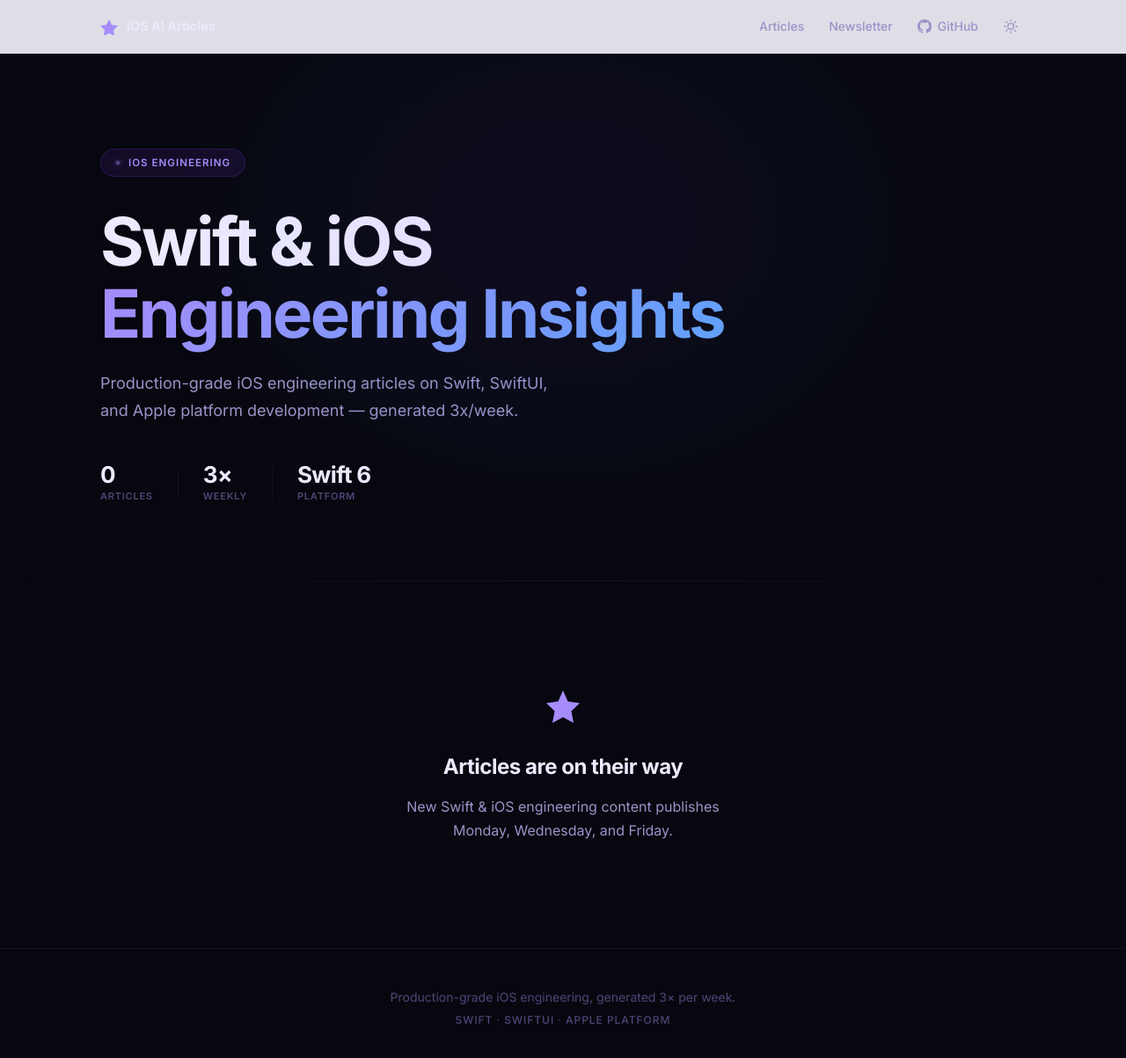
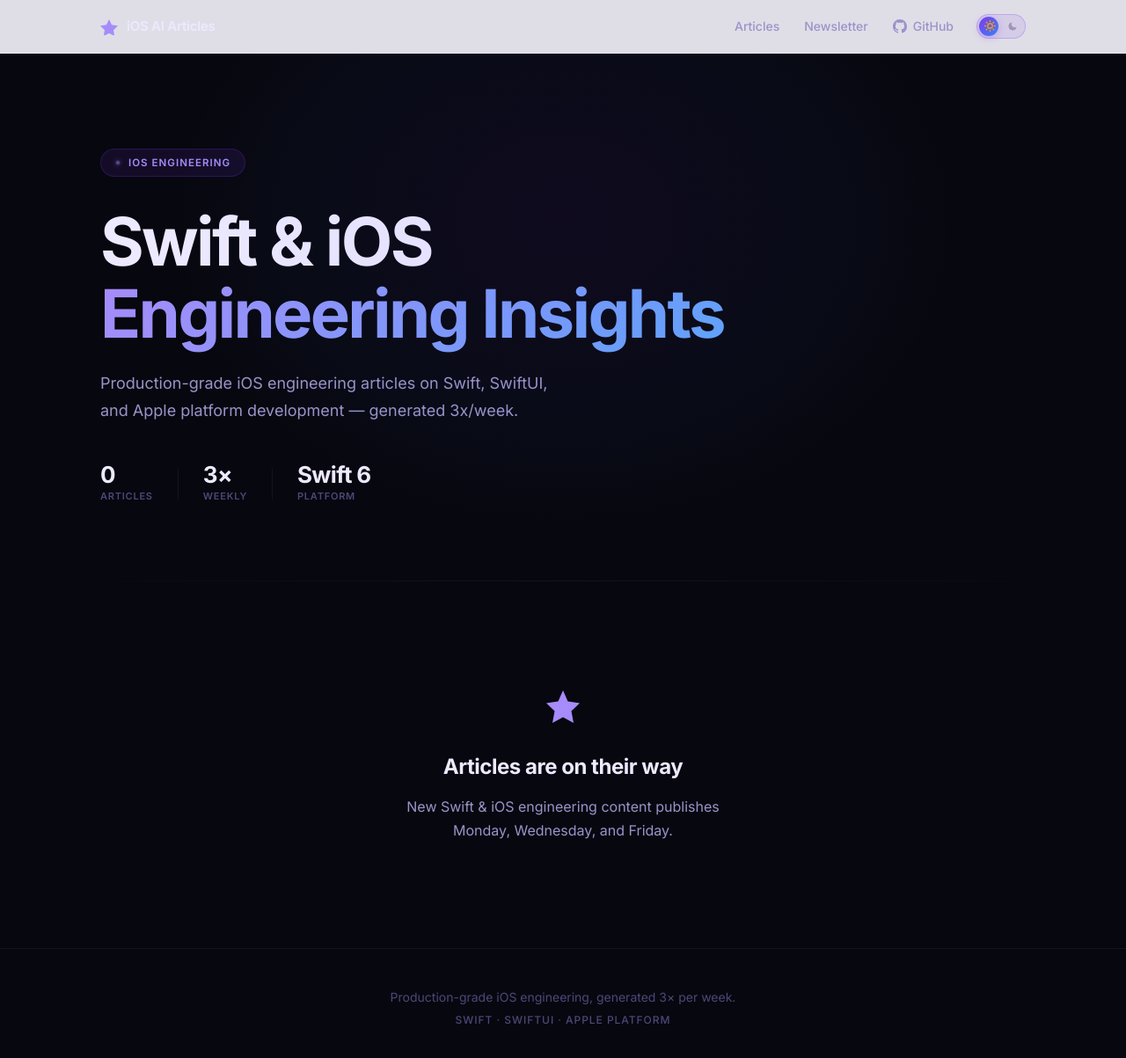
Before and after one commit to saurabhdave/ios-ai-articles, a Jekyll site: the page built from index.md, in a window 1280 px wide and 1213 px high. Shown: the top 1203 px of the window at 88% size. Built offline with Jekyll 4.4.1, drawn with Linux system fonts in a browser that asks for light colours.

Commit message:
feat: redesign theme toggle as modern sliding pill
Co-Authored-By: Claude Sonnet 4.6 <noreply@anthropic.com>

```diff
--- a/_layouts/default.html
+++ b/_layouts/default.html
@@ -42,18 +42,26 @@
           GitHub
         </a>
         <button class="theme-toggle" id="theme-toggle" aria-label="Toggle light/dark mode">
-          <!-- Sun icon (shown in dark mode to switch to light) -->
-          <svg class="icon-sun" width="16" height="16" viewBox="0 0 24 24" fill="none" stroke="currentColor" stroke-width="2" stroke-linecap="round" stroke-linejoin="round">
+          <span class="toggle-track">
+            <!-- Sun on left -->
+            <span class="toggle-icon toggle-icon-sun">
+              <svg width="13" height="13" viewBox="0 0 24 24" fill="none" stroke="currentColor" stroke-width="2.5" stroke-linecap="round" stroke-linejoin="round">
                 <circle cx="12" cy="12" r="5"/>
                 <line x1="12" y1="1" x2="12" y2="3"/><line x1="12" y1="21" x2="12" y2="23"/>
                 <line x1="4.22" y1="4.22" x2="5.64" y2="5.64"/><line x1="18.36" y1="18.36" x2="19.78" y2="19.78"/>
                 <line x1="1" y1="12" x2="3" y2="12"/><line x1="21" y1="12" x2="23" y2="12"/>
                 <line x1="4.22" y1="19.78" x2="5.64" y2="18.36"/><line x1="18.36" y1="5.64" x2="19.78" y2="4.22"/>
               </svg>
-          <!-- Moon icon (shown in light mode to switch to dark) -->
-          <svg class="icon-moon" width="16" height="16" viewBox="0 0 24 24" fill="none" stroke="currentColor" stroke-width="2" stroke-linecap="round" stroke-linejoin="round">
+            </span>
+            <!-- Sliding thumb -->
+            <span class="toggle-thumb"></span>
+            <!-- Moon on right -->
+            <span class="toggle-icon toggle-icon-moon">
+              <svg width="12" height="12" viewBox="0 0 24 24" fill="currentColor">
                 <path d="M21 12.79A9 9 0 1 1 11.21 3 7 7 0 0 0 21 12.79z"/>
               </svg>
+            </span>
+          </span>
         </button>
       </div>
     </div>
--- a/assets/css/main.css
+++ b/assets/css/main.css
@@ -80,37 +80,86 @@
   color: #4c1d95;
 }
 
-/* === Theme toggle button === */
+/* === Theme toggle — sliding pill === */
 .theme-toggle {
   display: inline-flex;
   align-items: center;
-  justify-content: center;
-  width: 34px;
-  height: 34px;
-  border-radius: var(--radius-sm);
-  border: 1px solid var(--border);
-  background: transparent;
-  color: var(--text-2);
+  background: none;
+  border: none;
+  padding: 0;
   cursor: pointer;
-  transition: color var(--dur), background var(--dur), border-color var(--dur);
   flex-shrink: 0;
-  margin-left: 4px;
+  margin-left: 10px;
+  -webkit-tap-highlight-color: transparent;
 }
 
-.theme-toggle:hover {
-  color: var(--text-1);
-  background: rgba(255, 255, 255, 0.06);
-  border-color: var(--border-hover);
+.toggle-track {
+  position: relative;
+  display: flex;
+  align-items: center;
+  justify-content: space-between;
+  width: 56px;
+  height: 28px;
+  border-radius: 100px;
+  background: rgba(124, 58, 237, 0.18);
+  border: 1px solid rgba(124, 58, 237, 0.35);
+  padding: 0 7px;
+  box-sizing: border-box;
+  transition: background 0.3s, border-color 0.3s;
+  cursor: pointer;
 }
 
-[data-theme="light"] .theme-toggle:hover {
-  background: rgba(124, 58, 237, 0.07);
+.toggle-track:hover {
+  border-color: rgba(124, 58, 237, 0.6);
+  background: rgba(124, 58, 237, 0.24);
 }
 
-.theme-toggle .icon-sun { display: none; }
-.theme-toggle .icon-moon { display: block; }
-[data-theme="light"] .theme-toggle .icon-sun { display: block; }
-[data-theme="light"] .theme-toggle .icon-moon { display: none; }
+.toggle-icon {
+  position: relative;
+  z-index: 2;
+  display: flex;
+  align-items: center;
+  justify-content: center;
+  width: 14px;
+  height: 14px;
+  flex-shrink: 0;
+  transition: opacity 0.3s, color 0.3s;
+  pointer-events: none;
+}
+
+/* Dark mode: sun (left) dim, moon (right) bright */
+.toggle-icon-sun  { color: var(--text-3); opacity: 0.45; }
+.toggle-icon-moon { color: #a78bfa;       opacity: 1;    }
+
+/* Light mode: sun bright, moon dim */
+[data-theme="light"] .toggle-icon-sun  { color: #f59e0b; opacity: 1;    }
+[data-theme="light"] .toggle-icon-moon { color: var(--text-3); opacity: 0.4; }
+
+.toggle-thumb {
+  position: absolute;
+  top: 2px;
+  left: 2px;
+  width: 22px;
+  height: 22px;
+  border-radius: 50%;
+  background: linear-gradient(135deg, #7c3aed 0%, #3b82f6 100%);
+  box-shadow: 0 2px 8px rgba(124, 58, 237, 0.5);
+  /* Dark mode default: thumb on right (moon side) */
+  /* track 56px, border 1px each = 54px inner. thumb 22px. right gap 2px → left = 54 - 22 - 2 = 30px. translateX = 30 - 2 = 28 */
+  transform: translateX(28px);
+  transition: transform 0.38s cubic-bezier(0.16, 1, 0.3, 1), box-shadow 0.3s;
+}
+
+/* Light mode: thumb on left (sun side) */
+[data-theme="light"] .toggle-thumb {
+  transform: translateX(0);
+  box-shadow: 0 2px 8px rgba(124, 58, 237, 0.3);
+}
+
+[data-theme="light"] .toggle-track {
+  background: rgba(124, 58, 237, 0.10);
+  border-color: rgba(124, 58, 237, 0.25);
+}
 
 /* === Reset & Base === */
 *, *::before, *::after { box-sizing: border-box; margin: 0; padding: 0; }
```
Lines whose indentation alone changed are shown as unchanged.
